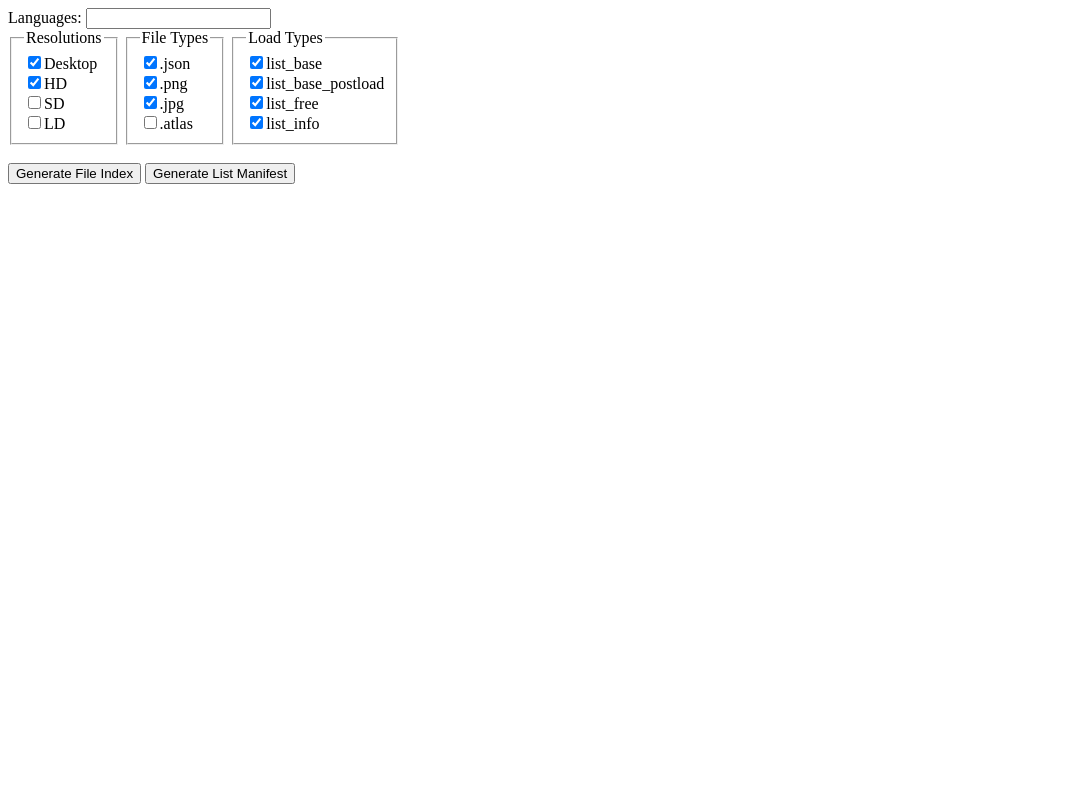
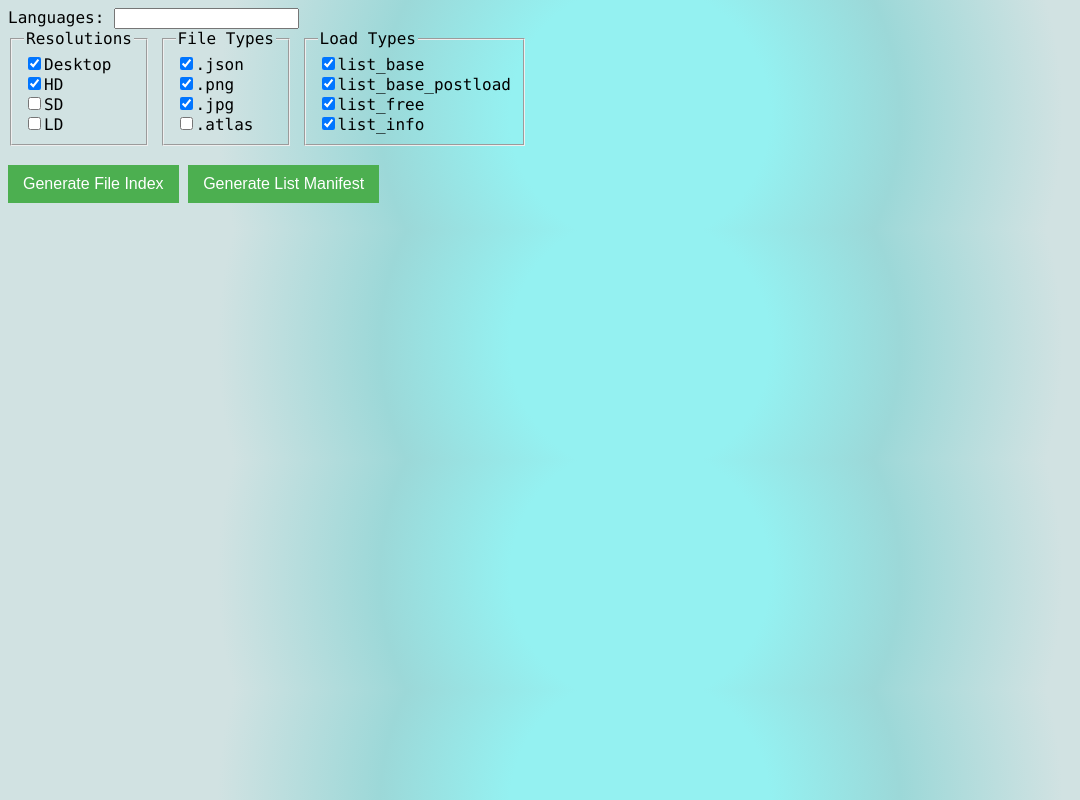
Before and after one commit to patwari/Quest-Grunt-Config-Generator, a plain HTML site: page index.html in a window 1280 px wide. Shown: the whole page, without its empty margins (0-1080 px from the left). Drawn offline with Linux system fonts and the light colour scheme; a script that the page names is missing.

Commit message:
Redecorate web page.
bugfix: insert a new line on start of array.

```diff
--- a/main.css
+++ b/main.css
@@ -1,8 +1,11 @@
+body{
+    background-image: radial-gradient(circle, rgb(148, 241, 241) 20%, rgb(156, 216, 216) 40%, rgb(209, 226, 226) 65%);
+      font-family: "Lucida Console", Monaco, monospace;
+}
 td{
     width: 40px;
     height: 40px;
 }
-
 hr {
     display: block;
     margin-top: 0.5em;
@@ -12,14 +15,22 @@ hr {
     border-style: inset;
     border-width: 1px;
 }
-
 fieldset{
     display: inline-block;
 }
-
 .bigHR{
     border: none;
     height: 10px;
     color: brown;
     background-color: chocolate;
 }
+button{
+    background-color: #4CAF50;
+    border: none;
+    color: white;
+    padding: 10px 15px;
+    text-align: center;
+    text-decoration: none;
+    display: inline-block;
+    font-size: 16px;
+}
--- a/source/Solution.ts
+++ b/source/Solution.ts
@@ -141,7 +141,7 @@ namespace monoloco.core {
 
             // remove the last comma "," (if any)
             htmlText = htmlText.replace(/,<br>$/, "<br>");
-            htmlText = '"files": [' + htmlText + ']';
+            htmlText = '"files": [<br>' + htmlText + ']';
             outputDiv.innerHTML = htmlText;
         }
 
```
